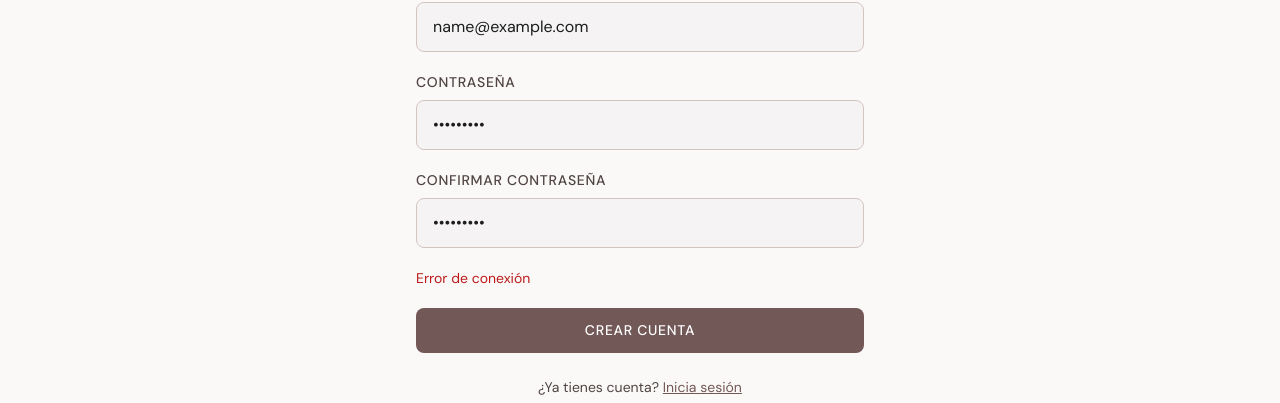
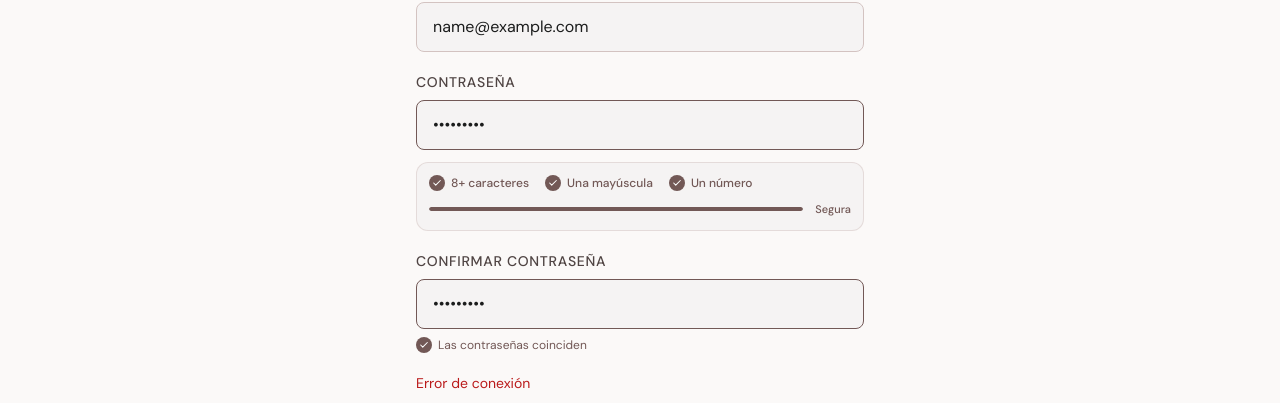
Before and after one commit to SePuLvEdA22/serene-boutique, a Next.js app: page /registrarse in a window 1280 px wide. Both pictures are taken after typing "Sample", "name@example.com", "Sample123", "Sample123" into the empty fields and a click on the button "CREAR CUENTA". Shown: the part 365-768 px from the top of the page. Built offline with nearby package versions, Linux system fonts and the light colour scheme; no server answers.

Commit message:
feat: indicador visual de requisitos de contrasena en tiempo real en registro

```diff
--- a/src/app/api/auth/register/route.ts
+++ b/src/app/api/auth/register/route.ts
@@ -14,7 +14,7 @@ export async function POST(request: Request) {
       const messages: Record<string, string> = {
         name: 'El nombre debe tener al menos 2 caracteres',
         email: 'Email inválido',
-        password: 'La contraseña debe tener al menos 6 caracteres',
+        password: 'La contraseña debe tener al menos 8 caracteres',
         confirm: 'Las contraseñas no coinciden',
       };
       return NextResponse.json(
--- a/src/app/registrarse/page.tsx
+++ b/src/app/registrarse/page.tsx
@@ -28,12 +28,69 @@ function SuccessState() {
   );
 }
 
+function CheckIcon({ className }: { className?: string }) {
+  return (
+    <svg width="14" height="14" viewBox="0 0 24 24" fill="none" stroke="currentColor" strokeWidth="2.5" strokeLinecap="round" strokeLinejoin="round" className={className} aria-hidden="true">
+      <polyline points="20 6 9 17 4 12" />
+    </svg>
+  );
+}
+
+function XIcon({ className }: { className?: string }) {
+  return (
+    <svg width="14" height="14" viewBox="0 0 24 24" fill="none" stroke="currentColor" strokeWidth="2" strokeLinecap="round" strokeLinejoin="round" className={className} aria-hidden="true">
+      <line x1="18" y1="6" x2="6" y2="18" />
+      <line x1="6" y1="6" x2="18" y2="18" />
+    </svg>
+  );
+}
+
+interface RequirementProps {
+  met: boolean;
+  label: string;
+}
+
+function Requirement({ met, label }: RequirementProps) {
+  return (
+    <span
+      className={`inline-flex items-center gap-1.5 transition-all duration-300 ${
+        met ? 'text-primary' : 'text-outline'
+      }`}
+    >
+      <span
+        className={`flex items-center justify-center w-4 h-4 rounded-full transition-all duration-300 ${
+          met ? 'bg-primary text-on-primary scale-100' : 'bg-surface-container-high text-outline scale-100'
+        }`}
+      >
+        {met ? (
+          <CheckIcon className="w-2.5 h-2.5" />
+        ) : (
+          <XIcon className="w-2.5 h-2.5" />
+        )}
+      </span>
+      <span className="font-body text-xs font-medium">{label}</span>
+    </span>
+  );
+}
+
 export default function RegistrarsePage() {
   const { register } = useAuth();
   const { addToast } = useToast();
   const [errors, setErrors] = useState<Record<string, string>>({});
   const [loading, setLoading] = useState(false);
   const [success, setSuccess] = useState(false);
+
+  // Controlled inputs for real-time validation
+  const [password, setPassword] = useState('');
+  const [confirm, setConfirm] = useState('');
+
+  // Derive password requirements
+  const hasMinLength = password.length >= 8;
+  const hasUppercase = /[A-Z]/.test(password);
+  const hasNumber = /[0-9]/.test(password);
+  const allPasswordMet = hasMinLength && hasUppercase && hasNumber;
+  const passwordsMatch = password.length > 0 && confirm.length > 0 && password === confirm;
+  const hasConfirmValue = confirm.length > 0;
 
   const handleSubmit = async (e: FormEvent<HTMLFormElement>) => {
     e.preventDefault();
@@ -105,6 +162,8 @@ export default function RegistrarsePage() {
             />
             {errors.email && <p className="mt-1 font-body text-xs text-error" role="alert">{errors.email}</p>}
           </div>
+
+          {/* Password field */}
           <div>
             <label htmlFor="password" className="mb-2 block font-body text-sm font-medium uppercase tracking-wider text-on-surface-variant">
               Contraseña
@@ -113,12 +172,57 @@ export default function RegistrarsePage() {
               id="password"
               name="password"
               type="password"
-              className={`input-field ${errors.password ? 'border-error' : ''}`}
+              value={password}
+              onChange={(e) => {
+                setPassword(e.target.value);
+                setErrors((prev) => {
+                  const next = { ...prev };
+                  delete next.password;
+                  return next;
+                });
+              }}
+              className={`input-field transition-all duration-200 ${
+                errors.password ? 'border-error' :
+                password.length > 0 && allPasswordMet ? 'border-primary' : ''
+              }`}
               required
-              minLength={6}
+              minLength={8}
             />
+
+            {/* Password requirements checklist */}
+            {password.length > 0 && (
+              <div className="mt-3 p-3 rounded-lg bg-surface-container/50 border border-outline-variant/50 animate-fade-in">
+                <div className="flex flex-wrap gap-x-4 gap-y-2">
+                  <Requirement met={hasMinLength} label="8+ caracteres" />
+                  <Requirement met={hasUppercase} label="Una mayúscula" />
+                  <Requirement met={hasNumber} label="Un número" />
+                </div>
+                {/* Strength message + progress bar */}
+                <div className="mt-2.5 flex items-center justify-between gap-3">
+                  <div className="h-1 flex-1 rounded-full bg-surface-container-high overflow-hidden">
+                    <div
+                      className={`h-full rounded-full transition-all duration-500 ease-out ${
+                        allPasswordMet ? 'bg-primary' :
+                        hasMinLength || hasUppercase || hasNumber ? 'bg-secondary' : 'bg-error/40'
+                      }`}
+                      style={{
+                        width: `${[hasMinLength, hasUppercase, hasNumber].filter(Boolean).length / 3 * 100}%`,
+                      }}
+                    />
+                  </div>
+                  <span className={`font-body text-[11px] font-medium whitespace-nowrap transition-all duration-300 ${
+                    allPasswordMet ? 'text-primary' : 'text-outline'
+                  }`}>
+                    {allPasswordMet ? 'Segura' : !hasMinLength ? 'Muy corta' : 'Incompleta'}
+                  </span>
+                </div>
+              </div>
+            )}
+
             {errors.password && <p className="mt-1 font-body text-xs text-error" role="alert">{errors.password}</p>}
           </div>
+
+          {/* Confirm password field */}
           <div>
             <label htmlFor="confirm" className="mb-2 block font-body text-sm font-medium uppercase tracking-wider text-on-surface-variant">
               Confirmar contraseña
@@ -127,12 +231,47 @@ export default function RegistrarsePage() {
               id="confirm"
               name="confirm"
               type="password"
-              className={`input-field ${errors.confirm ? 'border-error' : ''}`}
+              value={confirm}
+              onChange={(e) => {
+                setConfirm(e.target.value);
+                setErrors((prev) => {
+                  const next = { ...prev };
+                  delete next.confirm;
+                  return next;
+                });
+              }}
+              className={`input-field transition-all duration-200 ${
+                errors.confirm ? 'border-error' :
+                hasConfirmValue && passwordsMatch ? 'border-primary' : ''
+              }`}
               required
-              minLength={6}
+              minLength={8}
             />
+
+            {/* Real-time match indicator */}
+            {hasConfirmValue && (
+              <div className="mt-2 animate-fade-in">
+                {passwordsMatch ? (
+                  <p className="flex items-center gap-1.5 font-body text-xs text-primary">
+                    <span className="flex items-center justify-center w-4 h-4 rounded-full bg-primary text-on-primary">
+                      <CheckIcon className="w-2.5 h-2.5" />
+                    </span>
+                    Las contraseñas coinciden
+                  </p>
+                ) : (
+                  <p className="flex items-center gap-1.5 font-body text-xs text-error">
+                    <span className="flex items-center justify-center w-4 h-4 rounded-full bg-error text-on-error">
+                      <XIcon className="w-2.5 h-2.5" />
+                    </span>
+                    Las contraseñas no coinciden
+                  </p>
+                )}
+              </div>
+            )}
+
             {errors.confirm && <p className="mt-1 font-body text-xs text-error" role="alert">{errors.confirm}</p>}
           </div>
+
           {errors.form && <p className="font-body text-sm text-error" role="alert">{errors.form}</p>}
           <button type="submit" className="btn-primary w-full" disabled={loading}>
             {loading ? (
--- a/src/lib/validation.ts
+++ b/src/lib/validation.ts
@@ -1,24 +1,25 @@
 import { z } from 'zod';
 
-export const emailSchema = z.string().email('Email inválido');
+export const emailSchema = z.string().trim().email('Email inválido');
 
 export const passwordSchema = z
   .string()
+  .trim()
   .min(8, 'La contraseña debe tener al menos 8 caracteres')
   .regex(/[A-Z]/, 'Debe contener al menos una mayúscula')
   .regex(/[0-9]/, 'Debe contener al menos un número');
 
 export const loginSchema = z.object({
   email: emailSchema,
-  password: z.string().min(1, 'La contraseña es obligatoria'),
+  password: z.string().trim().min(1, 'La contraseña es obligatoria'),
 });
 
 export const registerSchema = z
   .object({
-    name: z.string().min(2, 'El nombre debe tener al menos 2 caracteres'),
+    name: z.string().trim().min(2, 'El nombre debe tener al menos 2 caracteres'),
     email: emailSchema,
     password: passwordSchema,
-    confirm: z.string().min(1, 'Confirma tu contraseña'),
+    confirm: z.string().trim().min(1, 'Confirma tu contraseña'),
   })
   .refine((data) => data.password === data.confirm, {
     message: 'Las contraseñas no coinciden',
@@ -51,7 +52,7 @@ export const shippingSchema = z.object({
 
 export const adminLoginSchema = z.object({
   email: emailSchema,
-  password: z.string().min(1, 'La contraseña es obligatoria'),
+  password: z.string().trim().min(1, 'La contraseña es obligatoria'),
 });
 
 export const personalizadoSchema = z.object({
```
